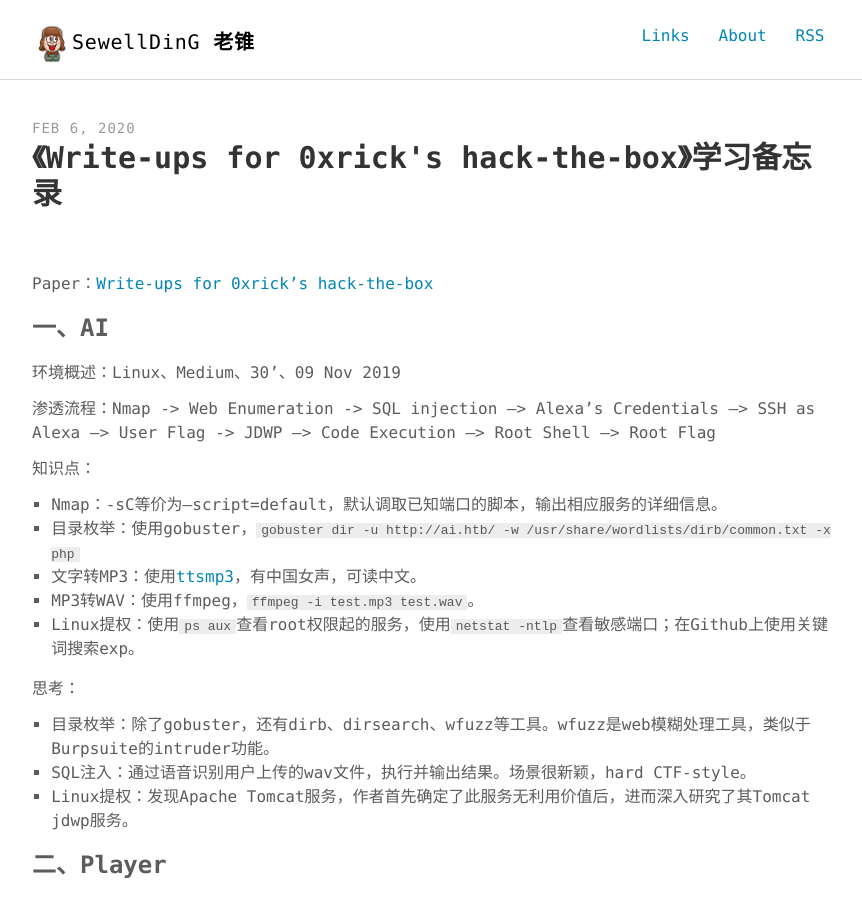
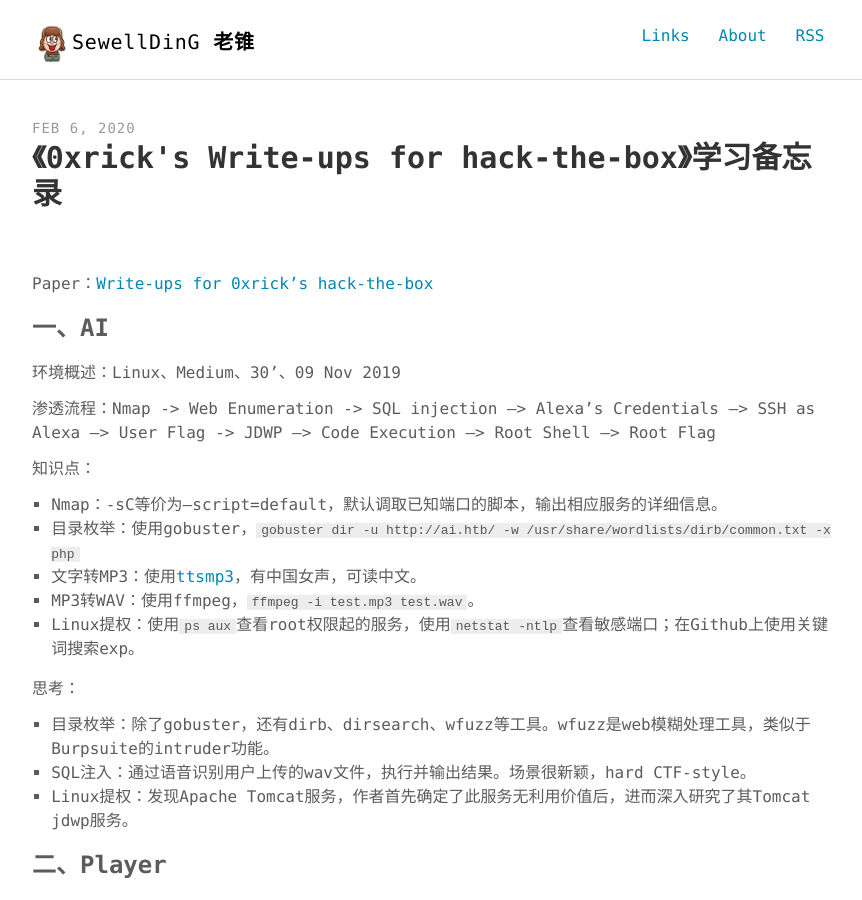
Before and after one commit to SewellDinG/sewellding.github.io, a Jekyll site: the page built from _posts/2020-02-06-《0xrick's Write-ups for hack-the-box》学习备忘录.md, in a window 1280 px wide and 900 px high. Shown: the whole window, without its empty margins (207-1069 px from the left). Built offline with Jekyll 4.4.1, drawn with Linux system fonts in a browser that asks for light colours.

```diff
--- a/_posts/2020-02-06-《Write-ups for 0xrick's hack-the-box》学习备忘录.md
+++ b/_posts/2020-02-06-《0xrick's Write-ups for hack-the-box》学习备忘录.md
@@ -1,6 +1,6 @@
 ---
 layout: post
-title: 《Write-ups for 0xrick's hack-the-box》学习备忘录
+title: 《0xrick's Write-ups for hack-the-box》学习备忘录
 description: ""
 keywords: ""
 ---
```
